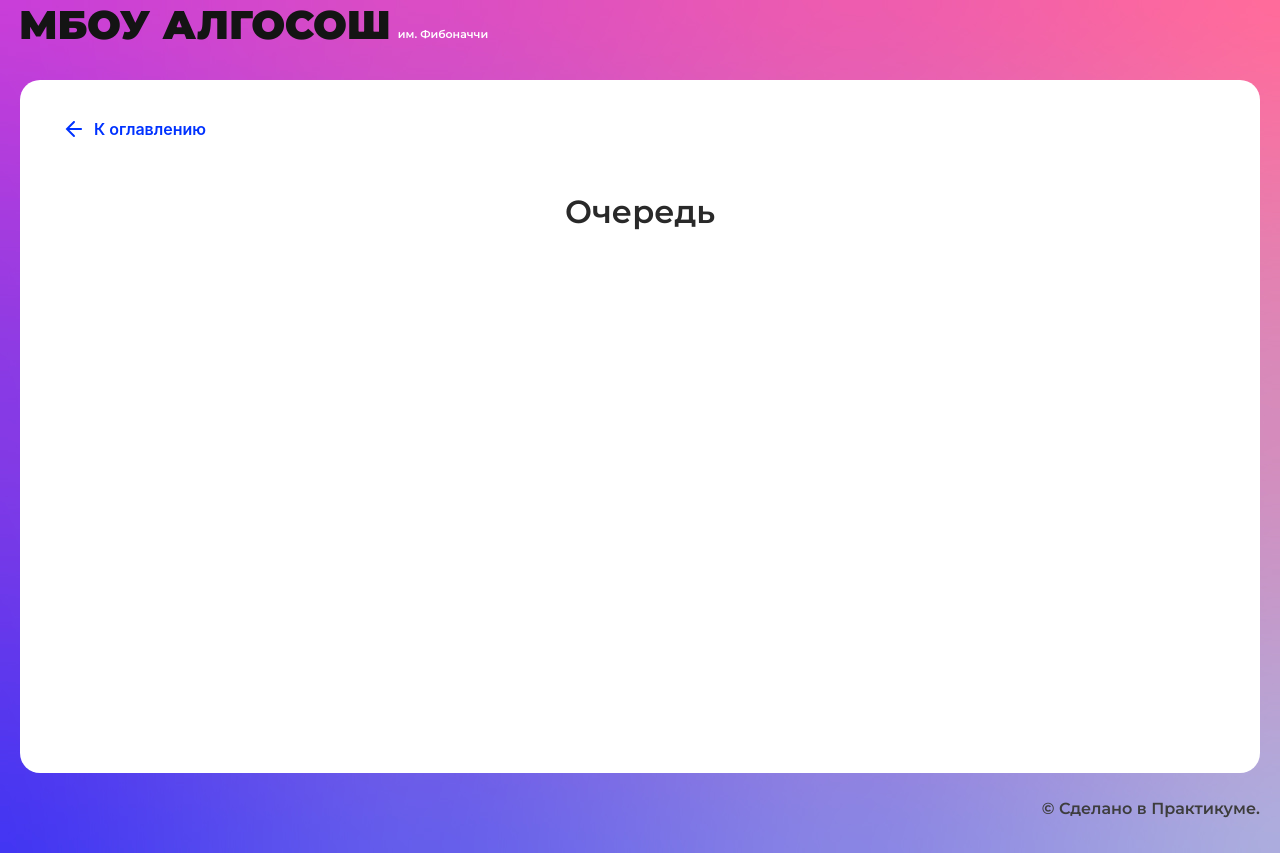
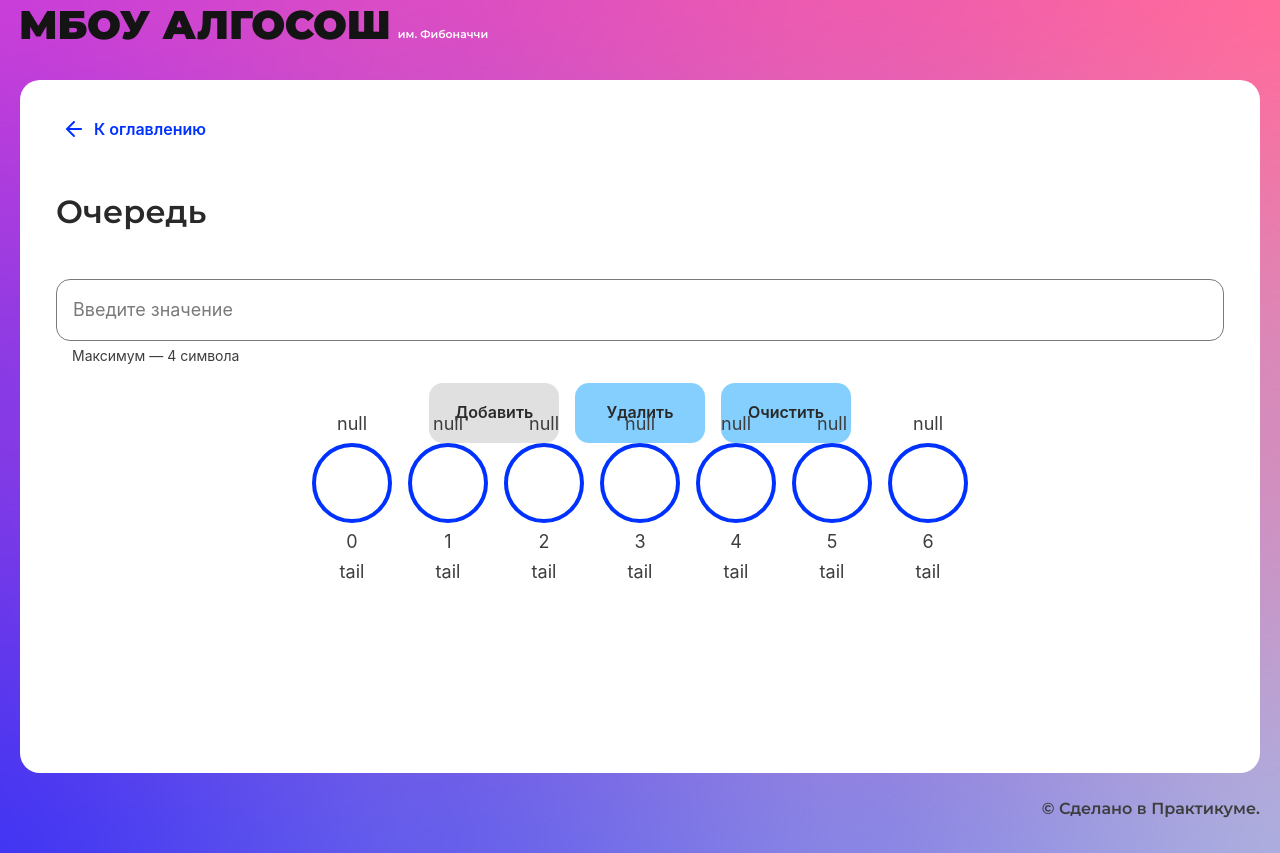
Before and after one commit to TrueD14BL0/algososh, a React (Create React App) app: page /queue in a window 1280 px wide. Built offline with nearby package versions, Linux system fonts and the light colour scheme.

Commit message:
start queue

```diff
--- a/src/components/app/app.tsx
+++ b/src/components/app/app.tsx
@@ -8,7 +8,7 @@
 import { SortingPage } from "../sorting-page/sorting-page";
 import { StackPage } from "../stack-page/stack-page";
 
-import "./app.css";
+import "./app.module.css";
 
 function App() {
   return (
--- /dev/null
+++ b/src/components/queue-page/my-queue.ts
@@ -0,0 +1,42 @@
+export default class MyQueue<T> {
+  private queueArr: Array<T|null> = [];
+  private headIndex: number = -1;
+  private tailIndex: number = -1;
+
+  constructor (queueLength: number) {
+    this.queueArr = Array<T|null>(queueLength);
+    if(Object.seal) {
+      this.queueArr.fill(null);
+      Object.seal(this.queueArr);
+    }
+  }
+
+  public elements = (): Array<T|null> => {
+    return this.queueArr;
+  }
+
+  public enqueue = (item: T) => {
+
+  }
+
+  public dequeue = (): T => {
+    return <T>this.queueArr[0];
+  }
+
+  public clear = () => {
+    this.queueArr.fill(null);
+  }
+
+  public head = (): number => {
+    return this.headIndex;
+  }
+
+  public tail = (): number => {
+    return this.tailIndex;
+  }
+
+  public isEmpty = (): boolean => {
+    return this.queueArr.find(el=>el!=null)!==undefined;
+  }
+
+}
--- /dev/null
+++ b/src/components/queue-page/queue-page.module.css
@@ -0,0 +1,8 @@
+.flex {
+  display: flex;
+  flex-direction: row;
+  gap: 16px;
+  justify-content: center;
+  align-items: flex-end;
+  flex-wrap: wrap;
+}
--- a/src/components/queue-page/queue-page.tsx
+++ b/src/components/queue-page/queue-page.tsx
@@ -1,10 +1,51 @@
-import React from "react";
+import React, { useState, useEffect } from "react";
 import { SolutionLayout } from "../ui/solution-layout/solution-layout";
+import styles from "./queue-page.module.css"
+import { Input } from "../ui/input/input";
+import { Button } from "../ui/button/button";
+import { TArrStringElement } from "../../types/t-arr-element";
+import { Circle } from "../ui/circle/circle";
+import MyQueue from "./my-queue";
+import { ElementStates } from "../../types/element-states";
 
 export const QueuePage: React.FC = () => {
+
+  const MAX_QUEUE_LENGHT = 7;
+
+  const [renderArray, setRenderArray] = useState<(TArrStringElement | null)[]>([]);
+  const [queue, ] = useState(new MyQueue<TArrStringElement>(MAX_QUEUE_LENGHT));
+  const [isStart, setStart] = useState(false);
+  const [inputedText, setText] = useState("");
+
+  const addBtnClickHandler = () => {
+
+  }
+
+  const delBtnClickHandler = () => {
+
+  }
+
+  useEffect(()=>{
+    const newArr = queue.elements();
+    setRenderArray(newArr);
+  },[])
+
   return (
     <SolutionLayout title="Очередь">
-
+      <div className={styles.flex}>
+      <Input isLimitText maxLength={4} value={inputedText} onChange={e => setText(e.currentTarget.value)} placeholder="Введите значение"/>
+        <div className={styles.flex}>
+          <Button text="Добавить" isLoader={isStart} disabled={isStart||!inputedText} onClick={addBtnClickHandler} />
+          <Button text="Удалить" isLoader={isStart} disabled={isStart} onClick={delBtnClickHandler} />
+        </div>
+        <Button text="Очистить" isLoader={isStart} disabled={isStart} onClick={()=>{//setStart(true); stack.clear(); refreshArray();
+        }}/>
+      </div>
+      <div className={styles.flex}>
+        {
+          renderArray.map((element, index)=><Circle letter={element&&element.value||''} key={index} index={index} state={element&&element.type||ElementStates.Default} tail={'tail'} head={'null'}/>)
+        }
+      </div>
     </SolutionLayout>
   );
 };
```
Also changed, not shown: src/components/app/app.module.css (renamed from src/components/app/app.css), 1 other file (tests, documents, lock files or other folders).
